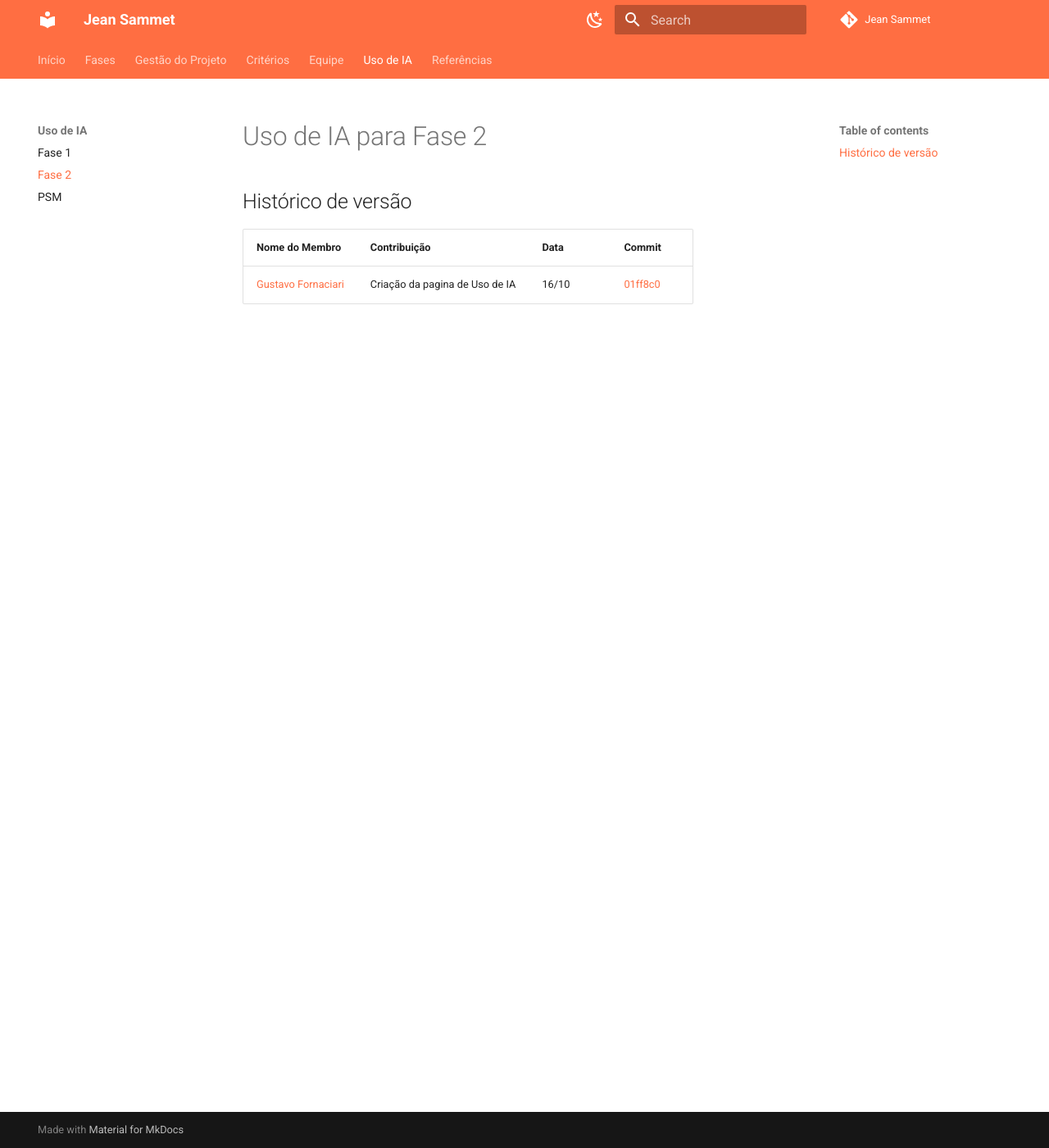
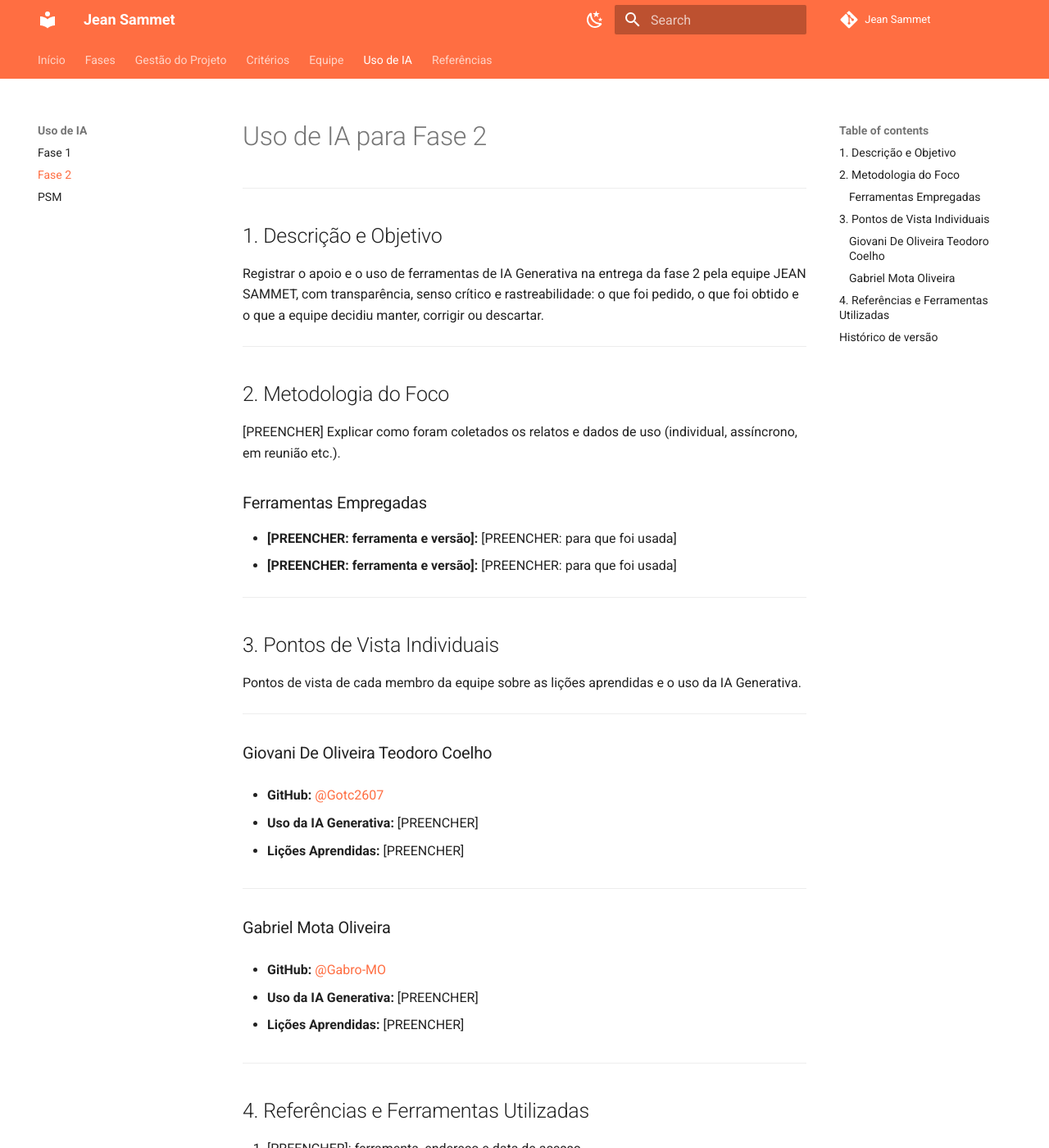
Before and after one commit to FCTE-Qualidade-de-Software-1/2026-2_T02_JEAN_SAMMET, an MkDocs documentation site: the page built from docs/usoDeIA/fase2.md, in a window 1280 px wide and 1400 px high. Shown: the whole window at 82% size. Built offline with MkDocs 1.6.1 and Material for MkDocs 9.7.7, drawn with Linux system fonts in a browser that asks for light colours; comment, search, counter and statistics services are not loaded; some of the changed text lies outside the part shown.

Commit message:
docs(fase2): Inicio do Teamplate de uso de IA

```diff
--- a/docs/usoDeIA/fase2.md
+++ b/docs/usoDeIA/fase2.md
@@ -1,7 +1,62 @@
 # Uso de IA para Fase 2
+
+---
+
+## 1. Descrição e Objetivo
+
+Registrar o apoio e o uso de ferramentas de IA Generativa na entrega da fase 2 pela equipe JEAN SAMMET, com transparência, senso crítico e rastreabilidade: o que foi pedido, o que foi obtido e o que a equipe decidiu manter, corrigir ou descartar.
+
+---
+
+## 2. Metodologia do Foco
+
+[PREENCHER] Explicar como foram coletados os relatos e dados de uso (individual, assíncrono, em reunião etc.).
+
+### Ferramentas Empregadas
+
+* **[PREENCHER: ferramenta e versão]:** [PREENCHER: para que foi usada]
+* **[PREENCHER: ferramenta e versão]:** [PREENCHER: para que foi usada]
+
+---
+
+
+## 3. Pontos de Vista Individuais
+
+Pontos de vista de cada membro da equipe sobre as lições aprendidas e o uso da IA Generativa.
+
+---
+
+### Giovani De Oliveira Teodoro Coelho
+
+* **GitHub:** [@Gotc2607](https://github.com/Gotc2607)
+
+* **Uso da IA Generativa:** [PREENCHER]
+
+* **Lições Aprendidas:** [PREENCHER]
+
+---
+
+### Gabriel Mota Oliveira
+
+* **GitHub:** [@Gabro-MO](https://github.com/Gabro-MO)
+
+* **Uso da IA Generativa:** [PREENCHER]
+
+* **Lições Aprendidas:** [PREENCHER]
+
+---
+
+## 4. Referências e Ferramentas Utilizadas
+
+1. [PREENCHER]: ferramenta, endereço e data de acesso.
+2. [PREENCHER]
+
+---
+
 
 ## Histórico de versão
 
 | Nome do Membro | Contribuição | Data | Commit |
 | :--- | :--- | :--- | :--- |
 | [Gustavo Fornaciari](https://github.com/GUGOFO) | Criação da pagina de Uso de IA | 16/10 | [01ff8c0](https://github.com/FCTE-Qualidade-de-Software-1/2026-2_T02_JEAN_SAMMET/commit/01ff8c068acf9852cc2864b581c2cfdf57f3c98c) |
+| [Gabriel Mota](https://github.com/Gabro-MO) | Inicio do Teamplate de uso de IA | 18/10/2026 | [preencher]() |
```
